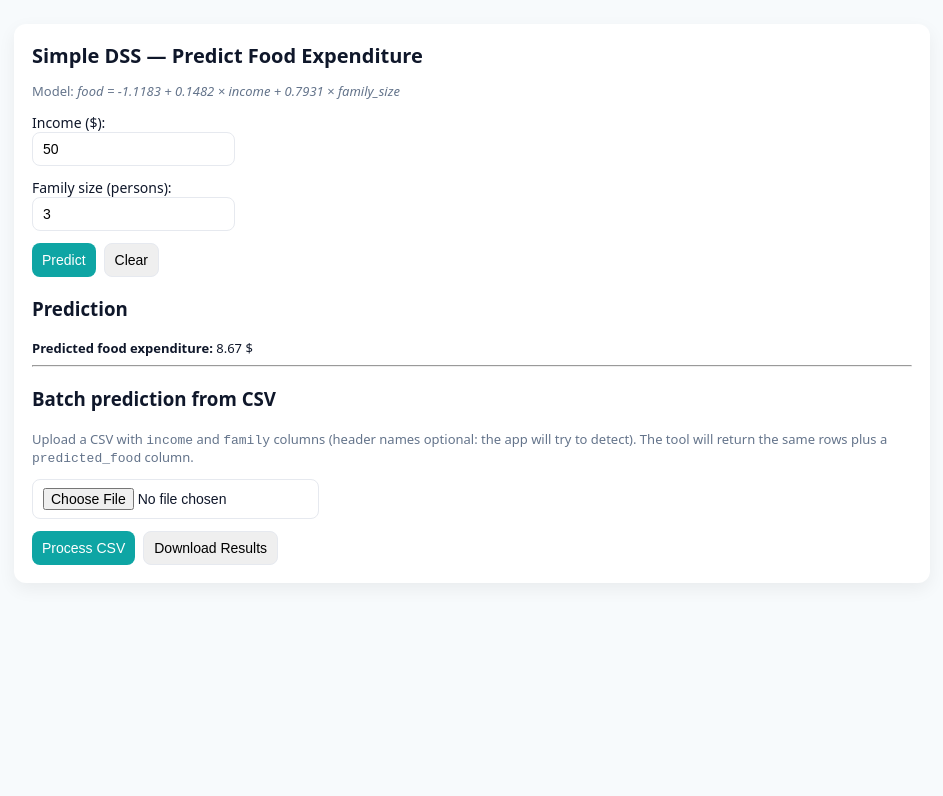
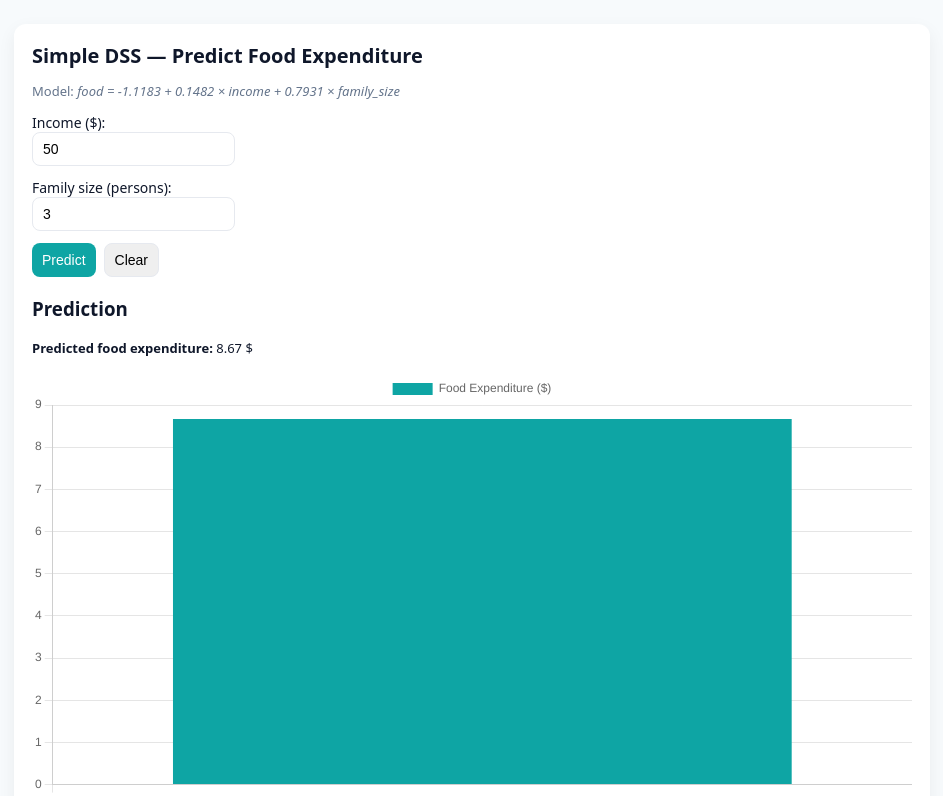
Before and after one commit to afiqahadilah19-ai/foodprice, a plain HTML site: page index.html in a window 1280 px wide. Both pictures are taken after a click on the button "Predict". Shown: the top 796 px of the page, without its empty margins (168-1111 px from the left). Drawn offline with nearby package versions, Linux system fonts and the light colour scheme.

Commit message:
Update index.html

```diff
--- a/index.html
+++ b/index.html
@@ -19,7 +19,9 @@
     .actions{margin-top:12px;display:flex;gap:8px}
     .danger{background:#ef4444;color:white;border:none}
     .primary{background:#0ea5a4;color:white;border:none}
+    canvas{margin-top:16px;max-width:100%;}
   </style>
+  <script src="https://cdn.jsdelivr.net/npm/chart.js"></script>
 </head>
 <body>
   <div class="card">
@@ -40,6 +42,8 @@
 
       <h3>Prediction</h3>
       <div id="result" class="small">Enter income and family size, then click <strong>Predict</strong>.</div>
+
+      <canvas id="predictionChart"></canvas>
     </div>
 
     <hr />
@@ -63,7 +67,6 @@
     const bFamily = 0.7931;
 
     function predict(income, family){
-      // Validate numeric inputs
       income = Number(income);
       family = Number(family);
       if (Number.isNaN(income) || Number.isNaN(family)) return NaN;
@@ -75,6 +78,22 @@
     const predictBtn = document.getElementById('predictBtn');
     const clearBtn = document.getElementById('clearBtn');
     const resultDiv = document.getElementById('result');
+    const ctx = document.getElementById('predictionChart').getContext('2d');
+
+    const chart = new Chart(ctx, {
+      type: 'bar',
+      data: {
+        labels: ['Prediction'],
+        datasets: [{
+          label: 'Food Expenditure ($)',
+          data: [0],
+          backgroundColor: '#0ea5a4'
+        }]
+      },
+      options: {
+        scales: { y: { beginAtZero: true } }
+      }
+    });
 
     predictBtn.addEventListener('click', ()=>{
       const inc = incomeInput.value;
@@ -85,12 +104,16 @@
         return;
       }
       resultDiv.innerHTML = `<strong>Predicted food expenditure:</strong> ${pred.toFixed(2)} $`;
+      chart.data.datasets[0].data = [pred];
+      chart.update();
     });
 
     clearBtn.addEventListener('click', ()=>{
       incomeInput.value = '';
       familyInput.value = '';
       resultDiv.textContent = 'Enter income and family size, then click Predict.';
+      chart.data.datasets[0].data = [0];
+      chart.update();
     });
 
     // CSV batch processing
@@ -101,7 +124,6 @@
     const downloadCsv = document.getElementById('downloadCsv');
 
     function parseCSV(text){
-      // Very small CSV parser (no quotes handling) — expects rows newline-separated, comma-separated values
       const lines = text.trim().split(/\r?\n/).map(l=>l.trim()).filter(l=>l.length>0);
       if(lines.length===0) return [];
       const header = lines[0].split(',').map(h=>h.trim().toLowerCase());
@@ -126,7 +148,6 @@
           const parsed = parseCSV(e.target.result);
           const header = parsed.header;
           const rows = parsed.rows;
-          // try to detect income & family column names
           const incomeKeys = header.filter(h=>h.includes('income'));
           const familyKeys = header.filter(h=>h.includes('family')||h.includes('household')||h.includes('size'));
           const incKey = incomeKeys[0] || header[0];
```
